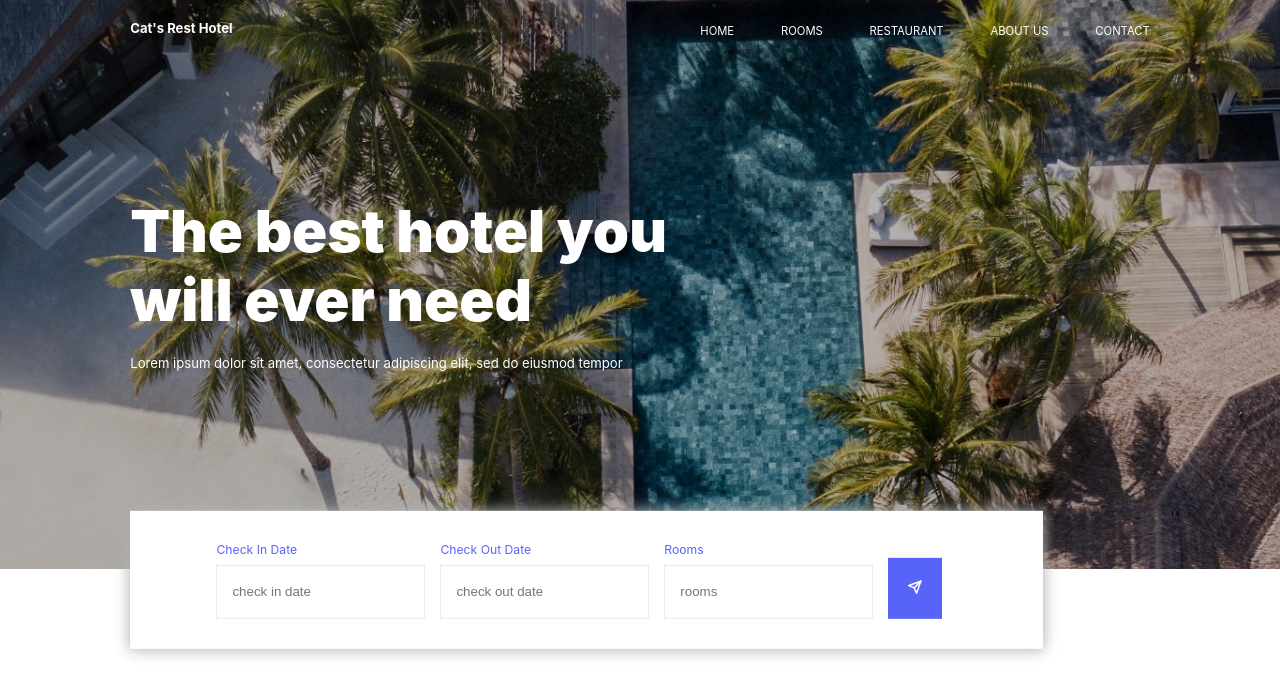
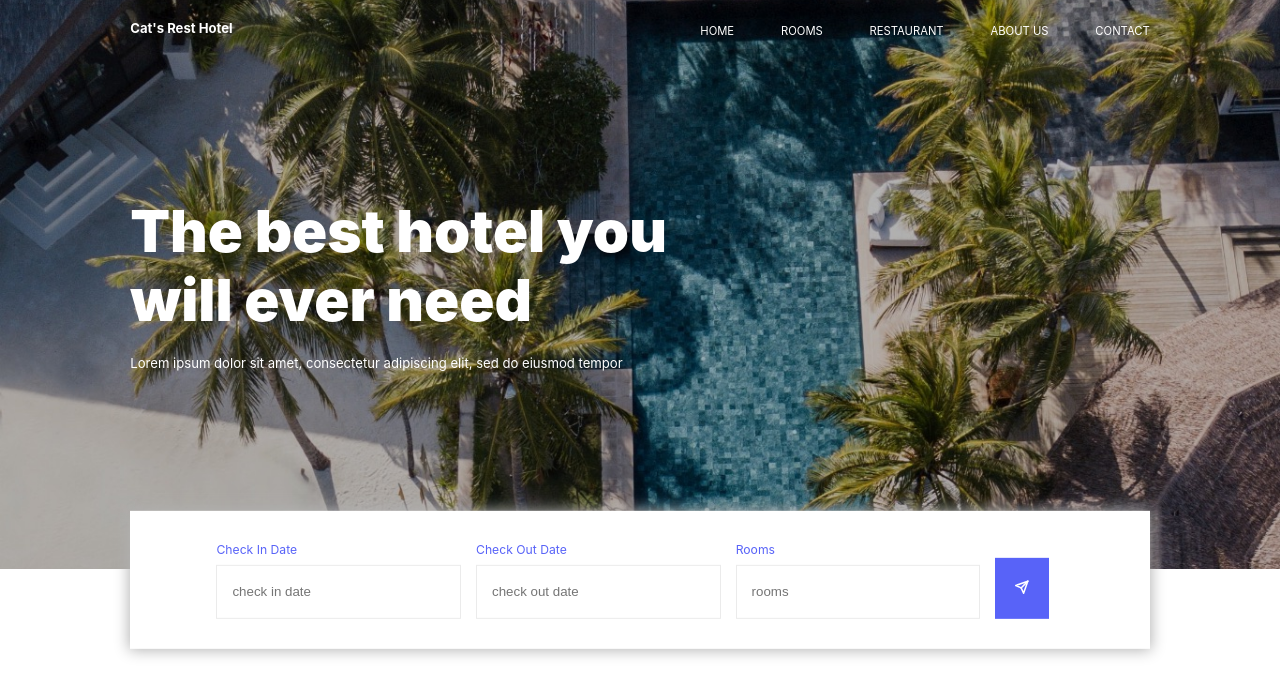
Before and after one commit to nickAndrey/hotel-cats-rest, a React (Create React App) app: page / in a window 1280 px wide. Shown: the top 696 px of the page. Built offline with nearby package versions, Linux system fonts and the light colour scheme.

Commit message:
add fixes for getReservation component

```diff
--- a/src/UI/Wrapper.tsx
+++ b/src/UI/Wrapper.tsx
@@ -7,6 +7,7 @@ const WrapperStyled = styled.div`
   width: 100%;
   max-width: 80%;
   margin: 0 auto;
+  position: relative;
 
   ${({ theme }) => theme.media(1)} {
       max-width: ${({theme: {sizes}}) => sizes.md(1088)}vw;
--- /dev/null
+++ b/src/components/About/About.tsx
@@ -0,0 +1,6 @@
+import { FC } from 'react';
+import Wrapper from '../../UI/Wrapper';
+
+const About: FC = () => <Wrapper>test</Wrapper>;
+
+export default About;
--- a/src/components/GetReservation/GetReservation.tsx
+++ b/src/components/GetReservation/GetReservation.tsx
@@ -39,11 +39,15 @@ const GetReservation: FC = () => {
 
 const GetReservationStyled = styled.div`
   padding: ${({ theme }) => `${theme.sizes.md(32)}vw ${theme.sizes.md(92)}vw`};
-  display: flex;
   box-shadow: 0px 0px 14px 1px ${({ theme }) => theme.colors.grey3};
   background: ${({ theme }) => theme.colors.white};
   position: absolute;
   transform: translateY(100%);
+  left: 0;
+  right: 0;
+  display: grid;
+  grid-template-columns: repeat(3, 1fr) auto;
+  justify-content: center;
 
   .column {
     display: flex;
```
